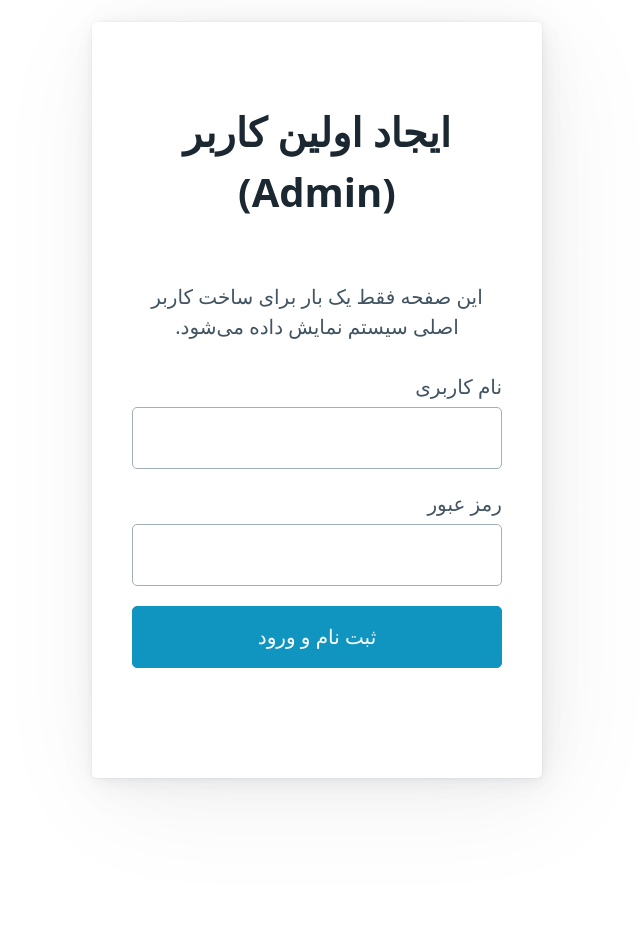
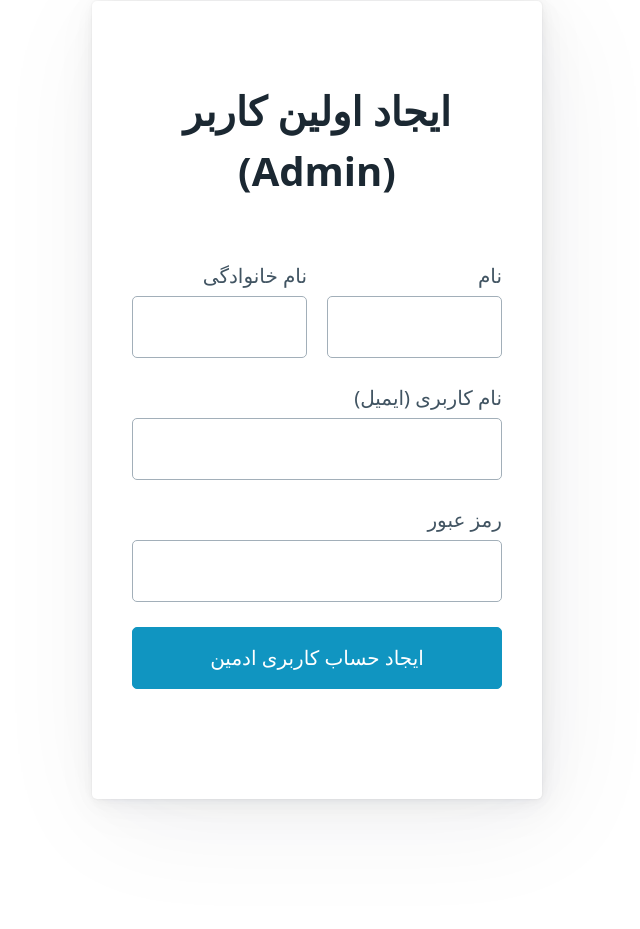
Before and after one commit to AllamehHelli/CRM, a Flask app: page /register_first_admin in a window 1280 px wide. Shown: the top 929 px of the page, without its empty margins (323-963 px from the left). Before the commit the page ends 793 px from the top, so only its background shows below. Run offline with Flask 3, Linux system fonts and the light colour scheme.

Commit message:
Update register.html

```diff
--- a/templates/register.html
+++ b/templates/register.html
@@ -5,27 +5,20 @@
     <meta name="viewport" content="width=device-width, initial-scale=1.0">
     <title>ثبت نام ادمین - سامانه CRM</title>
     <link rel="stylesheet" href="https://cdn.jsdelivr.net/npm/@picocss/pico@1/css/pico.min.css">
-    <style>
-        html, body { height: 100%; }
-        body { display: flex; align-items: center; justify-content: center; }
-    </style>
+    <style>html, body { height: 100%; } body { display: flex; align-items: center; justify-content: center; }</style>
 </head>
 <body>
     <main class="container" style="max-width: 450px;">
         <article>
             <h1 style="text-align: center;">ایجاد اولین کاربر (Admin)</h1>
-            <p style="text-align: center;">این صفحه فقط یک بار برای ساخت کاربر اصلی سیستم نمایش داده می‌شود.</p>
-
-            <!-- تغییر مهم در این خط اتفاق افتاده است -->
             <form method="POST" action="{{ url_for('register_first_admin') }}">
-
-                <label for="username">نام کاربری</label>
-                <input type="text" name="username" required>
-
-                <label for="password">رمز عبور</label>
-                <input type="password" name="password" required>
-
-                <button type="submit">ثبت نام و ورود</button>
+                <div class="grid">
+                    <label>نام<input type="text" name="first_name" required></label>
+                    <label>نام خانوادگی<input type="text" name="last_name" required></label>
+                </div>
+                <label>نام کاربری (ایمیل)<input type="email" name="username" required></label>
+                <label>رمز عبور<input type="password" name="password" required></label>
+                <button type="submit">ایجاد حساب کاربری ادمین</button>
             </form>
         </article>
     </main>
```
